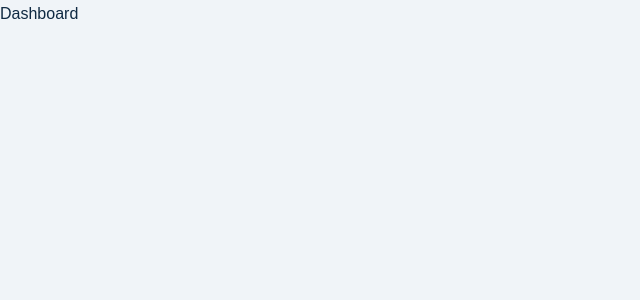
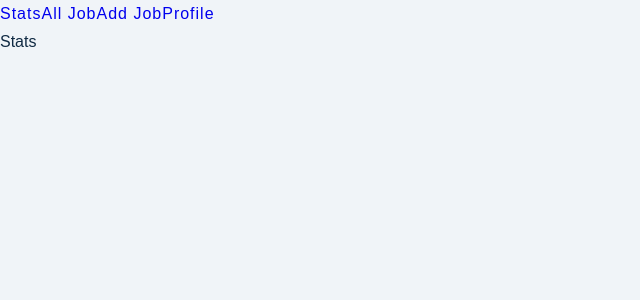
Before and after one commit to SerhiiAsauliak/MERN_Project_JOBIFY, a React (Create React App) app in the folder client/: page / in a window 1280 px wide. Shown: the top 300 px of the page, without its empty margins (0-640 px from the left). Built offline with nearby package versions, Linux system fonts and the light colour scheme; sample sign-in values are in the browser's storage.

Commit message:
created nested page (SharedLayout)

```diff
--- a/client/src/App.js
+++ b/client/src/App.js
@@ -1,11 +1,21 @@
-import {Landing, Error, Register, Dashboard} from "./pages";
+import {Landing, Error, Register, ProtectedRoute} from "./pages";
 import { BrowserRouter, Routes, Route } from 'react-router-dom';
+import {AllJob, AddJob, Stats, Profile, SharedLayout} from './pages/dashboard'
 
 function App() {
   return (
     <BrowserRouter>
       <Routes>
-        <Route path="/" element={<Dashboard/>}/>
+        <Route path="/" element={
+          <ProtectedRoute>
+            <SharedLayout/>
+          </ProtectedRoute>
+        }>
+          <Route index="stats" element={<Stats/>}/>
+          <Route path="all-job" element={<AllJob/>}/>
+          <Route path="add-job" element={<AddJob/>}/>
+          <Route path="profile" element={<Profile/>}/>
+        </Route>
         <Route path="/register" element={<Register/>}/>
         <Route path="/landing" element={<Landing/>}/>
         <Route path="*" element={<Error/>}/>
--- a/client/src/pages/Dashboard.js
+++ /dev/null
@@ -1,8 +0,0 @@
-
-const Dashboard = () => {
-
-  return (
-    <div>Dashboard</div>
-  )
-}
-export default Dashboard
--- /dev/null
+++ b/client/src/pages/ProtectedRoute.js
@@ -0,0 +1,13 @@
+import {useAppContext} from '../context/appContext'
+import { Navigate } from 'react-router-dom'
+
+const ProtectedRoute = ({children}) => {
+  const {user} = useAppContext()
+
+  if(!user){
+    return <Navigate to={'/landing'}/>
+  }
+
+  return children
+}
+export default ProtectedRoute
--- /dev/null
+++ b/client/src/pages/dashboard/AddJob.js
@@ -0,0 +1,6 @@
+const AddJob = () => {
+  return (
+    <div>AddJob</div>
+  )
+}
+export default AddJob
--- /dev/null
+++ b/client/src/pages/dashboard/AllJob.js
@@ -0,0 +1,6 @@
+const AllJob = () => {
+  return (
+    <div>AllJob</div>
+  )
+}
+export default AllJob
--- /dev/null
+++ b/client/src/pages/dashboard/Profile.js
@@ -0,0 +1,6 @@
+const Profile = () => {
+  return (
+    <div>Profile</div>
+  )
+}
+export default Profile
--- /dev/null
+++ b/client/src/pages/dashboard/SharedLayout.js
@@ -0,0 +1,17 @@
+import { Outlet, Link } from "react-router-dom"
+import Wrapper from './../../assets/wrappers/SharedLayout';
+
+const SharedLayout = () => {
+  return (
+    <Wrapper>
+      <nav>
+        <Link to='/stats'>Stats</Link>
+        <Link to='/all-job'>All Job</Link>
+        <Link to='/add-job'>Add Job</Link>
+        <Link to='/profile'>Profile</Link>
+      </nav>
+      <Outlet/>
+    </Wrapper>
+  )
+}
+export default SharedLayout
--- /dev/null
+++ b/client/src/pages/dashboard/Stats.js
@@ -0,0 +1,6 @@
+const Stats = () => {
+  return (
+    <div>Stats</div>
+  )
+}
+export default Stats
--- /dev/null
+++ b/client/src/pages/dashboard/index.js
@@ -0,0 +1,7 @@
+import AddJob from "./AddJob";
+import AllJob from "./AllJob";
+import Profile from "./Profile";
+import SharedLayout from "./SharedLayout";
+import Stats from "./Stats";
+
+export {AllJob, AddJob, Stats, Profile, SharedLayout}
--- a/client/src/pages/index.js
+++ b/client/src/pages/index.js
@@ -1,6 +1,6 @@
 import Landing from "./Landing";
 import Error from "./Error";
-import Dashboard from "./Dashboard"
 import Register from "./Register"
+import ProtectedRoute from './ProtectedRoute';
 
-export {Landing, Error, Dashboard, Register}
+export {Landing, Error, Register, ProtectedRoute}
```
